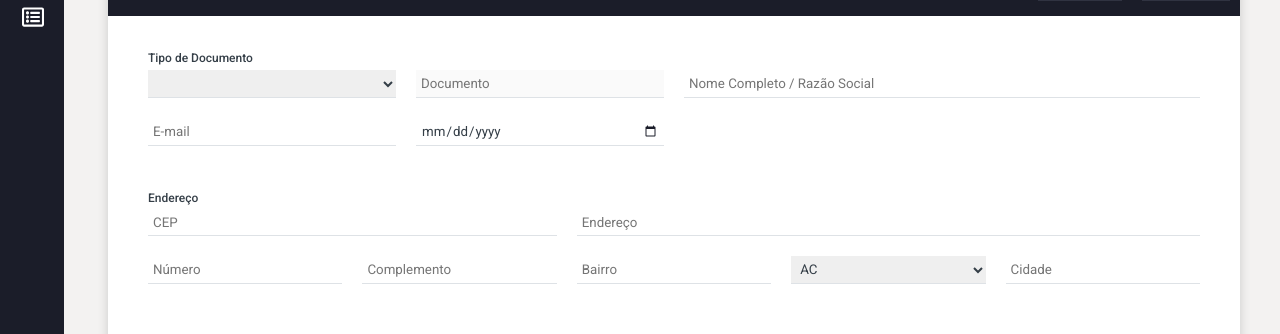
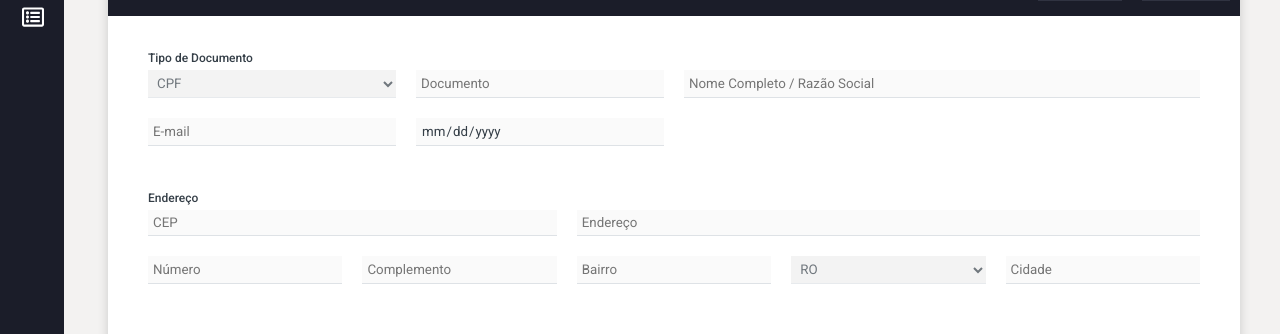
Before and after one commit to felipehimself/controllify, a React (Create React App) app: page /empresas/editar/1 in a window 1280 px wide. Shown: the part 137-471 px from the top of the page. Built offline with nearby package versions, Linux system fonts and the light colour scheme.

Commit message:
Ajuste no componente editar. Ao entrar na pagina declara os buttons como true por default e tambem foram ajustados os valores dos campos select.

```diff
--- a/src/components/Editar.tsx
+++ b/src/components/Editar.tsx
@@ -1,5 +1,6 @@
 import { useEffect, useState } from 'react';
-import { useSelector } from 'react-redux';
+import { useSelector, useDispatch } from 'react-redux';
+import { changeState } from '../features/buttonsSlice';
 import { useParams } from 'react-router-dom';
 import styled from 'styled-components';
 import TableTitle from './TableTitle';
@@ -10,23 +11,23 @@ import { IUserData } from '../interfaces/interfaces';
 
 const Editar = () => {
   const [empresa, setEmpressa] = useState<IUserData | null>();
-  const [editar, setEditar] = useState<IUserData | any>({});
-
+  const [editar, setEditar] = useState<IUserData | unknown>({});
+  const dispatch = useDispatch();
   const { id } = useParams();
   const { dados } = useSelector((state: RootState) => state.dados);
   const { isDisable } = useSelector((state: RootState) => state.buttonState);
 
   useEffect(() => {
+    dispatch(changeState(true));
     const unicaEmpresa = dados.find((i) => i.id === id);
     setEmpressa(unicaEmpresa);
-  }, [id, dados]);
+  }, [id, dados, dispatch]);
 
   const handleChange = (e: React.ChangeEvent<HTMLInputElement>) => {
-    const name = e.target.name;
-    const value = e.target.value;
+    const { name, value } = e.target;
     console.log(e.target.value);
 
-    setEditar((prev: any) => {
+    setEditar((prev: IUserData) => {
       return { ...prev, [name]: value };
     });
   };
@@ -37,13 +38,14 @@ const Editar = () => {
       <form>
         <label htmlFor='doc'>Tipo de Documento</label>
         <div className='form-control-dados'>
-          <select name='doc' id='doc'>
-            {/* <option selected={empresa?.tipoDeDoc === 'cpf'} value='cpf'>
-              CPF
-            </option>
-            <option selected={empresa?.tipoDeDoc === 'cnpj'} value='cnpj'>
-              CNPJ
-            </option> */}
+          <select
+            value={empresa?.tipoDeDoc}
+            name='doc'
+            id='doc'
+            disabled={isDisable}
+          >
+            <option value='cpf'>CPF</option>
+            <option value='cnpj'>CNPJ</option>
           </select>
           <input
             defaultValue={empresa?.cnpjOuCpf || ''}
@@ -58,19 +60,19 @@ const Editar = () => {
             type='text'
             placeholder='Nome Completo / Razão Social'
             defaultValue={empresa?.razaoSocialOuNome || ''}
-            // disabled={buttonState}
+            disabled={isDisable}
           />
           <input
             defaultValue={empresa?.email || ''}
             type='email'
             placeholder='E-mail'
-            // disabled={buttonState}
+            disabled={isDisable}
           />
           <input
             defaultValue={empresa?.abertura || ''}
             type='date'
             placeholder='Data cadastro'
-            // disabled={buttonState}
+            disabled={isDisable}
           />
         </div>
 
@@ -82,41 +84,41 @@ const Editar = () => {
             type='text'
             placeholder='CEP'
             className='cep'
-            // disabled={buttonState}
+            disabled={isDisable}
           />
           <input
             defaultValue={empresa?.rua || ''}
             type='text'
             placeholder='Endereço'
             className='endereco'
-            // disabled={buttonState}
+            disabled={isDisable}
           />
           <input
             defaultValue={empresa?.numero || ''}
             type='text'
             placeholder='Número'
             className='numero'
-            // disabled={buttonState}
+            disabled={isDisable}
           />
           <input
             type='text'
             placeholder='Complemento'
             className='complemento'
             defaultValue={empresa?.complemento || ''}
-            // disabled={buttonState}
+            disabled={isDisable}
           />
           <input
             defaultValue={empresa?.bairro || ''}
             type='text'
             placeholder='Bairro'
             className='bairro'
-            // disabled={buttonState}
+            disabled={isDisable}
           />
-          <select name='uf' id='uf'>
+          <select value={empresa?.uf} name='uf' id='uf' disabled={isDisable}>
             {ufData
-              .sort((a, b) => (a.uf > b.uf ? 1 : -1))
-              .map((item) => {
-                const { uf } = item;
+              .sort((item) => (item.uf.toLowerCase() === empresa?.uf ? -1 : 1))
+              .map((i) => {
+                const { uf } = i;
                 return (
                   <option key={uf} value={uf}>
                     {uf}
@@ -129,7 +131,7 @@ const Editar = () => {
             type='text'
             placeholder='Cidade'
             className='cidade'
-            // disabled={buttonState}
+            disabled={isDisable}
           />
         </div>
       </form>
--- a/src/mock.ts
+++ b/src/mock.ts
@@ -17,7 +17,7 @@ export default [
     numero: 10,
     complemento: 'perto de',
     bairro: 'sjm',
-    tipoDeDoc: 'cpf',
+    tipoDeDoc: 'cnpj',
     razaoSocialOuNome: 'ola saoooo',
     email:'teste@teste.com',
 
@@ -27,7 +27,71 @@ export default [
     cidade: 'rio de janeiro',
     uf: 'rj',
     cep: '25515-090',
-    abertura: '02/01/2021',
+    abertura: '2021-02-05',
+    id: generateId(),
+    rua: 'Rua Qualquer',
+    numero: 10,
+    complemento: 'perto de',
+    bairro: 'sjm',
+    tipoDeDoc: 'cnpj',
+    razaoSocialOuNome: 'ola sa',
+    email:'teste@teste.com',
+
+  },
+  {
+    cnpjOuCpf: '20.001.001/0001/22',
+    cidade: 'rio de janeiro',
+    uf: 'rj',
+    cep: '25515-090',
+    abertura: '2021-02-05',
+    id: generateId(),
+    rua: 'Rua Qualquer',
+    numero: 10,
+    complemento: 'perto de',
+    bairro: 'sjm',
+    tipoDeDoc: 'cnpj',
+    razaoSocialOuNome: 'ola sa',
+    email:'teste@teste.com',
+
+  },
+  {
+    cnpjOuCpf: '20.001.001/0001/22',
+    cidade: 'rio de janeiro',
+    uf: 'rj',
+    cep: '25515-090',
+    abertura: '2021-02-05',
+    id: generateId(),
+    rua: 'Rua Qualquer',
+    numero: 10,
+    complemento: 'perto de',
+    bairro: 'sjm',
+    tipoDeDoc: 'cnpj',
+    razaoSocialOuNome: 'ola sa',
+    email:'teste@teste.com',
+
+  },
+  {
+    cnpjOuCpf: '20.001.001/0001/22',
+    cidade: 'rio de janeiro',
+    uf: 'rj',
+    cep: '25515-090',
+    abertura: '2021-02-05',
+    id: generateId(),
+    rua: 'Rua Qualquer',
+    numero: 10,
+    complemento: 'perto de',
+    bairro: 'sjm',
+    tipoDeDoc: 'cnpj',
+    razaoSocialOuNome: 'ola sa',
+    email:'teste@teste.com',
+
+  },
+  {
+    cnpjOuCpf: '20.001.001/0001/22',
+    cidade: 'rio de janeiro',
+    uf: 'rj',
+    cep: '25515-090',
+    abertura: '2021-02-05',
     id: generateId(),
     rua: 'Rua Qualquer',
     numero: 10,
@@ -43,7 +107,7 @@ export default [
     cidade: 'rio de janeiro',
     uf: 'rj',
     cep: '25515-090',
-    abertura: '02/01/2021',
+    abertura: '2021-02-05',
     id: generateId(),
     rua: 'Rua Qualquer',
     numero: 10,
@@ -59,7 +123,7 @@ export default [
     cidade: 'rio de janeiro',
     uf: 'rj',
     cep: '25515-090',
-    abertura: '02/01/2021',
+    abertura: '2021-02-05',
     id: generateId(),
     rua: 'Rua Qualquer',
     numero: 10,
@@ -75,7 +139,7 @@ export default [
     cidade: 'rio de janeiro',
     uf: 'rj',
     cep: '25515-090',
-    abertura: '02/01/2021',
+    abertura: '2021-02-05',
     id: generateId(),
     rua: 'Rua Qualquer',
     numero: 10,
@@ -91,7 +155,7 @@ export default [
     cidade: 'rio de janeiro',
     uf: 'rj',
     cep: '25515-090',
-    abertura: '02/01/2021',
+    abertura: '2021-02-05',
     id: generateId(),
     rua: 'Rua Qualquer',
     numero: 10,
@@ -107,7 +171,7 @@ export default [
     cidade: 'rio de janeiro',
     uf: 'rj',
     cep: '25515-090',
-    abertura: '02/01/2021',
+    abertura: '2021-02-05',
     id: generateId(),
     rua: 'Rua Qualquer',
     numero: 10,
@@ -123,71 +187,7 @@ export default [
     cidade: 'rio de janeiro',
     uf: 'rj',
     cep: '25515-090',
-    abertura: '02/01/2021',
-    id: generateId(),
-    rua: 'Rua Qualquer',
-    numero: 10,
-    complemento: 'perto de',
-    bairro: 'sjm',
-    tipoDeDoc: 'cpf',
-    razaoSocialOuNome: 'ola sa',
-    email:'teste@teste.com',
-
-  },
-  {
-    cnpjOuCpf: '20.001.001/0001/22',
-    cidade: 'rio de janeiro',
-    uf: 'rj',
-    cep: '25515-090',
-    abertura: '02/01/2021',
-    id: generateId(),
-    rua: 'Rua Qualquer',
-    numero: 10,
-    complemento: 'perto de',
-    bairro: 'sjm',
-    tipoDeDoc: 'cpf',
-    razaoSocialOuNome: 'ola sa',
-    email:'teste@teste.com',
-
-  },
-  {
-    cnpjOuCpf: '20.001.001/0001/22',
-    cidade: 'rio de janeiro',
-    uf: 'rj',
-    cep: '25515-090',
-    abertura: '02/01/2021',
-    id: generateId(),
-    rua: 'Rua Qualquer',
-    numero: 10,
-    complemento: 'perto de',
-    bairro: 'sjm',
-    tipoDeDoc: 'cpf',
-    razaoSocialOuNome: 'ola sa',
-    email:'teste@teste.com',
-
-  },
-  {
-    cnpjOuCpf: '20.001.001/0001/22',
-    cidade: 'rio de janeiro',
-    uf: 'rj',
-    cep: '25515-090',
-    abertura: '02/01/2021',
-    id: generateId(),
-    rua: 'Rua Qualquer',
-    numero: 10,
-    complemento: 'perto de',
-    bairro: 'sjm',
-    tipoDeDoc: 'cpf',
-    razaoSocialOuNome: 'ola sa',
-    email:'teste@teste.com',
-
-  },
-  {
-    cnpjOuCpf: '20.001.001/0001/22',
-    cidade: 'rio de janeiro',
-    uf: 'rj',
-    cep: '25515-090',
-    abertura: '02/01/2021',
+    abertura: '2021-02-05',
     id: generateId(),
     rua: 'Rua Qualquer',
     numero: 10,
```
